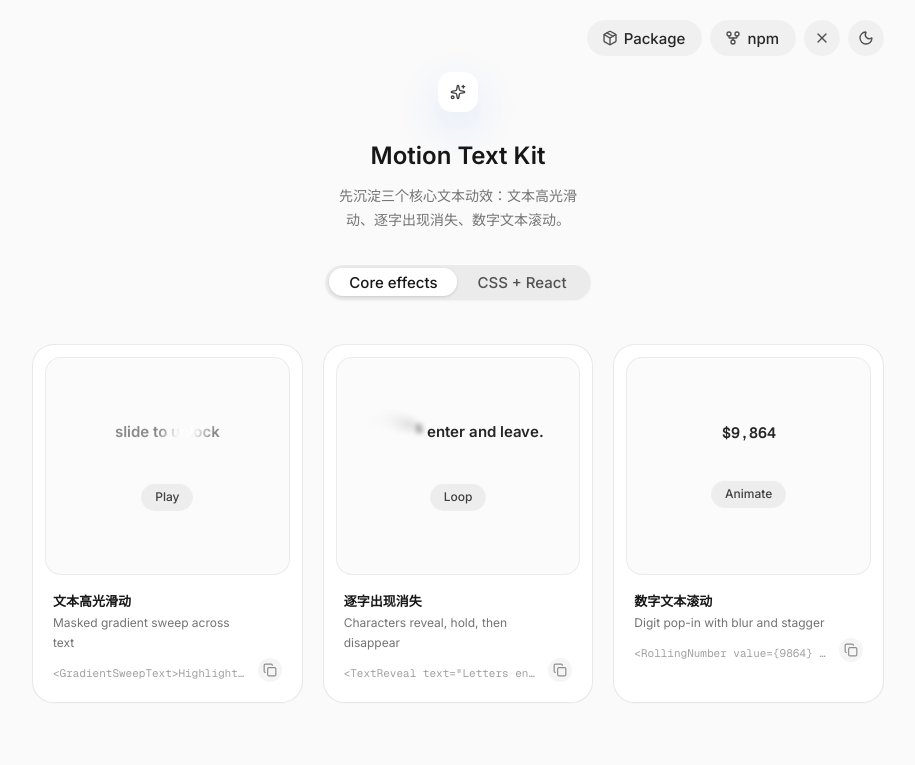
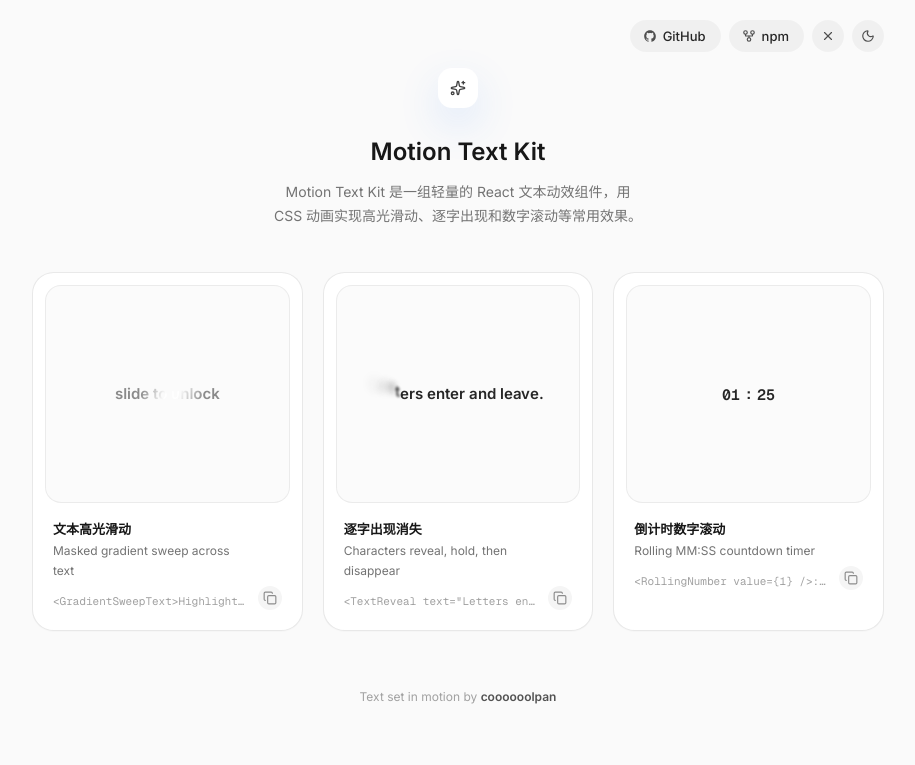
Before and after one commit to coooooolpan/motion-text-kit, a Next.js app: page / in a window 1280 px wide. Shown: the top 765 px of the page, without its empty margins (182-1097 px from the left). Built offline with nearby package versions, Linux system fonts and the light colour scheme.

Commit message:
Update demo site interactions and styling

```diff
--- a/src/app/page.tsx
+++ b/src/app/page.tsx
@@ -1,18 +1,17 @@
 "use client";
 
 import type { ReactNode } from "react";
-import { useState } from "react";
+import { useEffect, useState } from "react";
 import {
   CopyIcon,
   GitForkIcon,
   MoonIcon,
-  PackageIcon,
   SparklesIcon,
+  SunIcon,
   XIcon,
 } from "lucide-react";
 import { Button } from "@/components/ui/button";
 import { Card } from "@/components/ui/card";
-import { Kbd } from "@/components/ui/kbd";
 import {
   GradientSweepText,
   RollingNumber,
@@ -26,80 +25,62 @@ type MotionCard = {
   code: string;
 };
 
-type PreviewActionProps = {
-  children?: ReactNode;
-  onClick?: () => void;
-};
-
-function PreviewAction({
-  children = "Animate",
-  onClick,
-}: PreviewActionProps) {
-  if (onClick) {
-    return (
-      <button
-        className="inline-flex h-7 items-center rounded-full bg-neutral-200/60 px-3.5 font-medium text-[12px] leading-none text-neutral-700 shadow-[inset_0_1px_0_rgba(255,255,255,.72)] transition-colors hover:bg-neutral-200 active:bg-neutral-300"
-        onClick={onClick}
-        type="button"
-      >
-        {children}
-      </button>
-    );
-  }
-
+function GithubIcon({ className }: { className?: string }) {
   return (
-    <span className="inline-flex h-7 items-center rounded-full bg-neutral-200/60 px-3.5 font-medium text-[12px] leading-none text-neutral-700 shadow-[inset_0_1px_0_rgba(255,255,255,.72)]">
-      {children}
-    </span>
+    <svg
+      aria-hidden="true"
+      className={className}
+      fill="currentColor"
+      viewBox="0 0 24 24"
+    >
+      <path d="M12 2C6.48 2 2 6.58 2 12.25c0 4.53 2.86 8.37 6.84 9.73.5.09.68-.22.68-.49 0-.24-.01-.88-.01-1.73-2.78.62-3.37-1.37-3.37-1.37-.45-1.18-1.11-1.49-1.11-1.49-.91-.64.07-.63.07-.63 1 .07 1.53 1.06 1.53 1.06.89 1.56 2.34 1.11 2.91.85.09-.66.35-1.11.63-1.37-2.22-.26-4.56-1.14-4.56-5.07 0-1.12.39-2.03 1.03-2.75-.1-.26-.45-1.3.1-2.71 0 0 .84-.28 2.75 1.05A9.32 9.32 0 0 1 12 7c.85 0 1.71.12 2.51.34 1.91-1.33 2.75-1.05 2.75-1.05.55 1.41.2 2.45.1 2.71.64.72 1.03 1.63 1.03 2.75 0 3.94-2.34 4.81-4.57 5.07.36.32.68.95.68 1.92 0 1.38-.01 2.49-.01 2.83 0 .27.18.59.69.49A10.18 10.18 0 0 0 22 12.25C22 6.58 17.52 2 12 2Z" />
+    </svg>
   );
 }
 
-function SegmentPill() {
-  return (
-    <div className="mt-8 inline-flex h-9 items-center rounded-full bg-neutral-200/70 p-1 shadow-[inset_0_1px_0_rgba(255,255,255,.85),0_1px_2px_rgba(0,0,0,.04)]">
-      <span className="inline-flex h-7 min-w-32 items-center justify-center rounded-full bg-white px-5 text-[15px] font-medium leading-none text-neutral-900 shadow-[0_1px_3px_rgba(0,0,0,.14),inset_0_1px_0_rgba(255,255,255,.92)]">
-        Core effects
-      </span>
-      <span className="inline-flex h-7 min-w-32 items-center justify-center rounded-full px-5 text-[15px] font-medium leading-none text-neutral-600">
-        CSS + React
-      </span>
-    </div>
+const countdownStartSeconds = 90;
+
+function CountdownPreview() {
+  const [remainingSeconds, setRemainingSeconds] = useState(
+    countdownStartSeconds,
   );
-}
+  const minutes = Math.floor(remainingSeconds / 60);
+  const seconds = remainingSeconds % 60;
 
-const rollingTargets = [9864, 12480, 7352, 16024, 4208];
+  useEffect(() => {
+    const timer = window.setInterval(() => {
+      setRemainingSeconds((current) =>
+        current === 0 ? countdownStartSeconds : current - 1,
+      );
+    }, 1000);
 
-function RollingNumberPreview() {
-  const [roll, setRoll] = useState({
-    from: 1280,
-    index: 0,
-    value: rollingTargets[0],
-  });
-
-  function playNextRoll() {
-    setRoll((current) => {
-      const nextIndex = (current.index + 1) % rollingTargets.length;
-
-      return {
-        from: current.value,
-        index: nextIndex,
-        value: rollingTargets[nextIndex],
-      };
-    });
-  }
+    return () => window.clearInterval(timer);
+  }, []);
 
   return (
-    <div className="grid place-items-center gap-10 text-center">
+    <div
+      aria-label={`${minutes} minutes ${seconds} seconds remaining`}
+      className="inline-flex items-center justify-center font-mono text-[15px] font-semibold leading-[22px] tracking-normal"
+    >
       <RollingNumber
-        className="font-mono text-[15px] font-semibold leading-[22px] tracking-normal"
+        directionY={-1}
         duration={500}
-        from={roll.from}
-        key={`${roll.from}-${roll.value}-${roll.index}`}
-        prefix="$"
-        stagger={70}
-        value={roll.value}
+        formatOptions={{ minimumIntegerDigits: 2, useGrouping: false }}
+        key={`m-${minutes}`}
+        stagger={58}
+        value={minutes}
       />
-      <PreviewAction onClick={playNextRoll}>Animate</PreviewAction>
+      <span aria-hidden="true" className="px-1">
+        :
+      </span>
+      <RollingNumber
+        directionY={-1}
+        duration={500}
+        formatOptions={{ minimumIntegerDigits: 2, useGrouping: false }}
+        key={`s-${seconds}`}
+        stagger={58}
+        value={seconds}
+      />
     </div>
   );
 }
@@ -109,7 +90,7 @@ const motionCards: MotionCard[] = [
     title: "文本高光滑动",
     description: "Masked gradient sweep across text",
     preview: (
-      <div className="grid place-items-center gap-10 text-center">
+      <div className="grid place-items-center text-center">
         <GradientSweepText
           accentColor="rgba(255,255,255,.7)"
           baseColor="#8a8a8a"
@@ -120,7 +101,6 @@ const motionCards: MotionCard[] = [
         >
           slide to unlock
         </GradientSweepText>
-        <PreviewAction>Play</PreviewAction>
       </div>
     ),
     code: `<GradientSweepText>Highlight sweep</GradientSweepText>`,
@@ -129,7 +109,7 @@ const motionCards: MotionCard[] = [
     title: "逐字出现消失",
     description: "Characters reveal, hold, then disappear",
     preview: (
-      <div className="grid place-items-center gap-10 text-center">
+      <div className="grid place-items-center text-center">
         <TextReveal
           className="max-w-56 justify-center text-balance font-heading text-[15px] font-semibold leading-[22px]"
           distance={14}
@@ -140,40 +120,39 @@ const motionCards: MotionCard[] = [
           stagger={34}
           text="Letters enter and leave."
         />
-        <PreviewAction>Loop</PreviewAction>
       </div>
     ),
     code: `<TextReveal text="Letters enter and leave." mode="in-out" repeat />`,
   },
   {
-    title: "数字文本滚动",
-    description: "Digit pop-in with blur and stagger",
-    preview: <RollingNumberPreview />,
-    code: `<RollingNumber value={9864} prefix="$" />`,
+    title: "倒计时数字滚动",
+    description: "Rolling MM:SS countdown timer",
+    preview: <CountdownPreview />,
+    code: `<RollingNumber value={1} />:<RollingNumber value={30} />`,
   },
 ];
 
 function MotionCatalogCard({ item }: { item: MotionCard }) {
   return (
-    <Card className="group overflow-hidden rounded-[1.35rem] border-neutral-200/80 bg-white shadow-[0_1px_1px_rgba(15,23,42,.02)] before:hidden">
-      <div className="m-3 flex h-[218px] items-center justify-center rounded-[1rem] border border-neutral-200/70 bg-neutral-50/80 p-5">
+    <Card className="group overflow-hidden rounded-[1.35rem] border-neutral-200/80 bg-white shadow-[0_1px_1px_rgba(15,23,42,.02)] before:hidden dark:border-neutral-800/80 dark:bg-neutral-900">
+      <div className="m-3 flex h-[218px] items-center justify-center rounded-[1rem] border border-neutral-200/70 bg-neutral-50/80 p-5 dark:border-neutral-800 dark:bg-neutral-950/50">
         {item.preview}
       </div>
       <div className="grid grid-cols-[1fr_auto] gap-3 px-5 pb-5 pt-1">
         <div className="min-w-0">
-          <h2 className="font-semibold text-[13px] leading-5 text-neutral-900">
+          <h2 className="font-semibold text-[13px] leading-5 text-neutral-900 dark:text-neutral-100">
             {item.title}
           </h2>
-          <p className="mt-0.5 text-[12px] leading-5 text-neutral-500">
+          <p className="mt-0.5 text-[12px] leading-5 text-neutral-500 dark:text-neutral-400">
             {item.description}
           </p>
-          <code className="mt-3 block truncate font-mono text-[11px] text-neutral-400">
+          <code className="mt-3 block truncate font-mono text-[11px] text-neutral-400 dark:text-neutral-500">
             {item.code}
           </code>
         </div>
         <Button
           aria-label={`Copy ${item.title}`}
-          className="self-end rounded-full bg-neutral-100 text-neutral-500 hover:bg-neutral-200"
+          className="self-end rounded-full bg-neutral-100 text-neutral-500 hover:bg-neutral-200 dark:bg-neutral-800 dark:text-neutral-400 dark:hover:bg-neutral-700"
           size="icon-xs"
           variant="ghost"
         >
@@ -185,20 +164,27 @@ function MotionCatalogCard({ item }: { item: MotionCard }) {
 }
 
 export default function Home() {
+  const [isDark, setIsDark] = useState(false);
+
+  useEffect(() => {
+    document.documentElement.classList.toggle("dark", isDark);
+  }, [isDark]);
+
   return (
-    <main className="min-h-svh bg-[#fafafa] text-neutral-900">
+    <main className="min-h-svh bg-[#fafafa] text-neutral-900 transition-colors dark:bg-neutral-950 dark:text-neutral-100">
       <div className="mx-auto flex w-full max-w-[884px] flex-col px-4 pb-16 pt-5">
         <header className="flex justify-end">
           <div className="flex items-center gap-2">
             <Button
-              className="!h-9 rounded-full px-4 !text-[15px] leading-none [&_svg]:size-4"
+              className="!h-8 rounded-full px-3.5 !text-[13px] leading-none [&_svg]:size-3.5"
+              render={<a href="https://github.com/coooooolpan/motion-text-kit" />}
               variant="secondary"
             >
-              <PackageIcon className="size-3.5" />
-              Package
+              <GithubIcon className="size-3.5" />
+              GitHub
             </Button>
             <Button
-              className="!h-9 rounded-full px-4 !text-[15px] leading-none [&_svg]:size-4"
+              className="!h-8 rounded-full px-3.5 !text-[13px] leading-none [&_svg]:size-3.5"
               variant="secondary"
             >
               <GitForkIcon className="size-3.5" />
@@ -206,32 +192,38 @@ export default function Home() {
             </Button>
             <Button
               aria-label="Close"
-              className="!size-9 rounded-full [&_svg]:size-4"
+              className="!size-8 rounded-full [&_svg]:size-3.5"
               variant="secondary"
             >
-              <XIcon className="size-4" />
+              <XIcon className="size-3.5" />
             </Button>
             <Button
-              aria-label="Theme"
-              className="!size-9 rounded-full [&_svg]:size-4"
+              aria-label="Toggle dark mode"
+              aria-pressed={isDark}
+              className="!size-8 rounded-full [&_svg]:size-3.5"
+              onClick={() => setIsDark((current) => !current)}
               variant="secondary"
             >
-              <MoonIcon className="size-4" />
+              {isDark ? (
+                <SunIcon className="size-3.5" />
+              ) : (
+                <MoonIcon className="size-3.5" />
+              )}
             </Button>
           </div>
         </header>
 
         <section className="mx-auto mt-4 flex max-w-[460px] flex-col items-center text-center">
-          <div className="mb-7 grid size-10 place-items-center rounded-xl bg-white shadow-[0_16px_42px_rgba(59,130,246,.16)]">
-            <SparklesIcon className="size-4 text-neutral-700" />
+          <div className="mb-7 grid size-10 place-items-center rounded-xl bg-white shadow-[0_16px_42px_rgba(59,130,246,.16)] dark:bg-neutral-900 dark:shadow-[0_16px_42px_rgba(59,130,246,.08)]">
+            <SparklesIcon className="size-4 text-neutral-700 dark:text-neutral-200" />
           </div>
           <h1 className="font-heading text-2xl font-semibold tracking-normal">
             Motion Text Kit
           </h1>
-          <p className="mt-3 text-balance text-[14px] leading-6 text-neutral-500">
-            先沉淀三个核心文本动效：文本高光滑动、逐字出现消失、数字文本滚动。
+          <p className="mt-3 text-balance text-[14px] leading-6 text-neutral-500 dark:text-neutral-400">
+            Motion Text Kit 是一组轻量的 React 文本动效组件，用 CSS
+            动画实现高光滑动、逐字出现和数字滚动等常用效果。
           </p>
-          <SegmentPill />
         </section>
 
         <section className="mt-11 grid gap-5 lg:grid-cols-3">
@@ -240,27 +232,14 @@ export default function Home() {
           ))}
         </section>
 
-        <section className="mx-auto mt-16 grid w-full max-w-[640px] gap-8 border-l border-neutral-200 pl-5 sm:grid-cols-[1fr_auto] sm:items-center">
-          <div>
-            <p className="text-[14px] font-medium leading-6 text-neutral-800">
-              Package entry remains framework-neutral. Import the component and
-              the CSS once in any React app.
-            </p>
-            <p className="mt-3 text-[12px] leading-5 text-neutral-500">
-              motion-text-kit
-              <br />
-              CSS-first text motion primitives
-            </p>
-          </div>
-          <div className="flex flex-wrap gap-2">
-            <Kbd>TextReveal</Kbd>
-            <Kbd>GradientSweepText</Kbd>
-            <Kbd>RollingNumber</Kbd>
-          </div>
-        </section>
-
-        <p className="mt-14 text-center text-[12px] leading-5 text-neutral-400">
-          Made by coooooolpan
+        <p className="mt-14 text-center text-[12px] leading-5 text-neutral-400 dark:text-neutral-500">
+          Text set in motion by{" "}
+          <a
+            className="font-semibold text-neutral-600 transition-colors hover:text-neutral-800 dark:text-neutral-300 dark:hover:text-neutral-100"
+            href="https://coooooolpan.vercel.app/"
+          >
+            coooooolpan
+          </a>
         </p>
       </div>
     </main>
--- a/src/motion-text-kit/styles.css
+++ b/src/motion-text-kit/styles.css
@@ -99,8 +99,8 @@
     var(--mtk-sweep-base) 60%,
     var(--mtk-sweep-base) 100%
   );
-  background-position: 150% 50%;
-  background-size: 260% 100%;
+  background-position: 100% 50%;
+  background-size: 300% 100%;
   -webkit-background-clip: text;
   background-clip: text;
   color: inherit;
@@ -116,11 +116,11 @@
 
 @keyframes mtk-gradient-sweep {
   0% {
-    background-position: 150% 50%;
+    background-position: 100% 50%;
   }
 
   100% {
-    background-position: -50% 50%;
+    background-position: 0% 50%;
   }
 }
 
```
